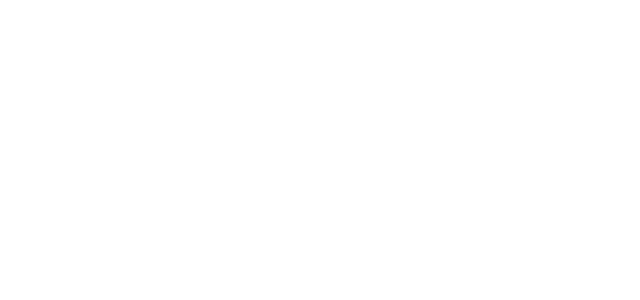
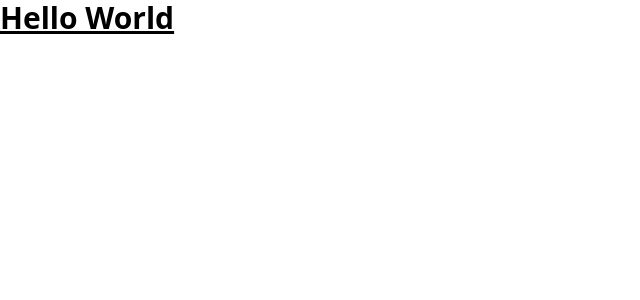
Before and after one commit to KantoCanto/MERN_BlogApp, a React (Create React App) app in the folder mern-blog/: page / in a window 1280 px wide. Shown: the top 300 px of the page, without its empty margins (0-640 px from the left). Built offline with nearby package versions, Linux system fonts and the light colour scheme.

Commit message:
project setup ready base folders have been created

```diff
--- a/mern-blog/package.json
+++ b/mern-blog/package.json
@@ -34,5 +34,8 @@
       "last 1 firefox version",
       "last 1 safari version"
     ]
+  },
+  "devDependencies": {
+    "tailwindcss": "^3.3.3"
   }
 }
--- a/mern-blog/src/App.js
+++ b/mern-blog/src/App.js
@@ -3,6 +3,7 @@
 function App() {
   return (
     <div className="App">
+      <h1 className="text-3xl font-bold underline">Hello World</h1>
     </div>
   );
 }
--- a/mern-blog/src/index.css
+++ b/mern-blog/src/index.css
@@ -0,0 +1,3 @@
+@tailwind base;
+@tailwind components;
+@tailwind utilities;
--- /dev/null
+++ b/mern-blog/tailwind.config.js
@@ -0,0 +1,10 @@
+/** @type {import('tailwindcss').Config} */
+module.exports = {
+  content: [
+    "./src/**/*.{js, jsx, ts, tsx}"
+  ],
+  theme: {
+    extend: {},
+  },
+  plugins: [],
+}
```
Also changed, not shown: mern-blog/src/pages/HomePage.jsx (added), 1 other file (tests, documents, lock files or other folders).
